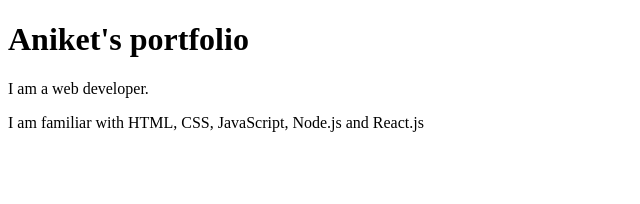
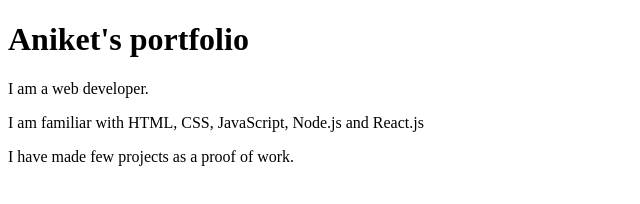
Before and after one commit to anik31/aniket-site, a plain HTML site: page index.html in a window 1280 px wide. Shown: the whole page, without its empty margins (0-640 px from the left). Drawn offline with Linux system fonts and the light colour scheme.

Commit message:
Add projects desc

```diff
--- a/index.html
+++ b/index.html
@@ -10,5 +10,6 @@
     <h1>Aniket's portfolio</h1>
     <p>I am a web developer.</p>
     <p>I am familiar with HTML, CSS, JavaScript, Node.js and React.js</p>
+    <p>I have made few projects as a proof of work.</p>
 </body>
 </html>
```
